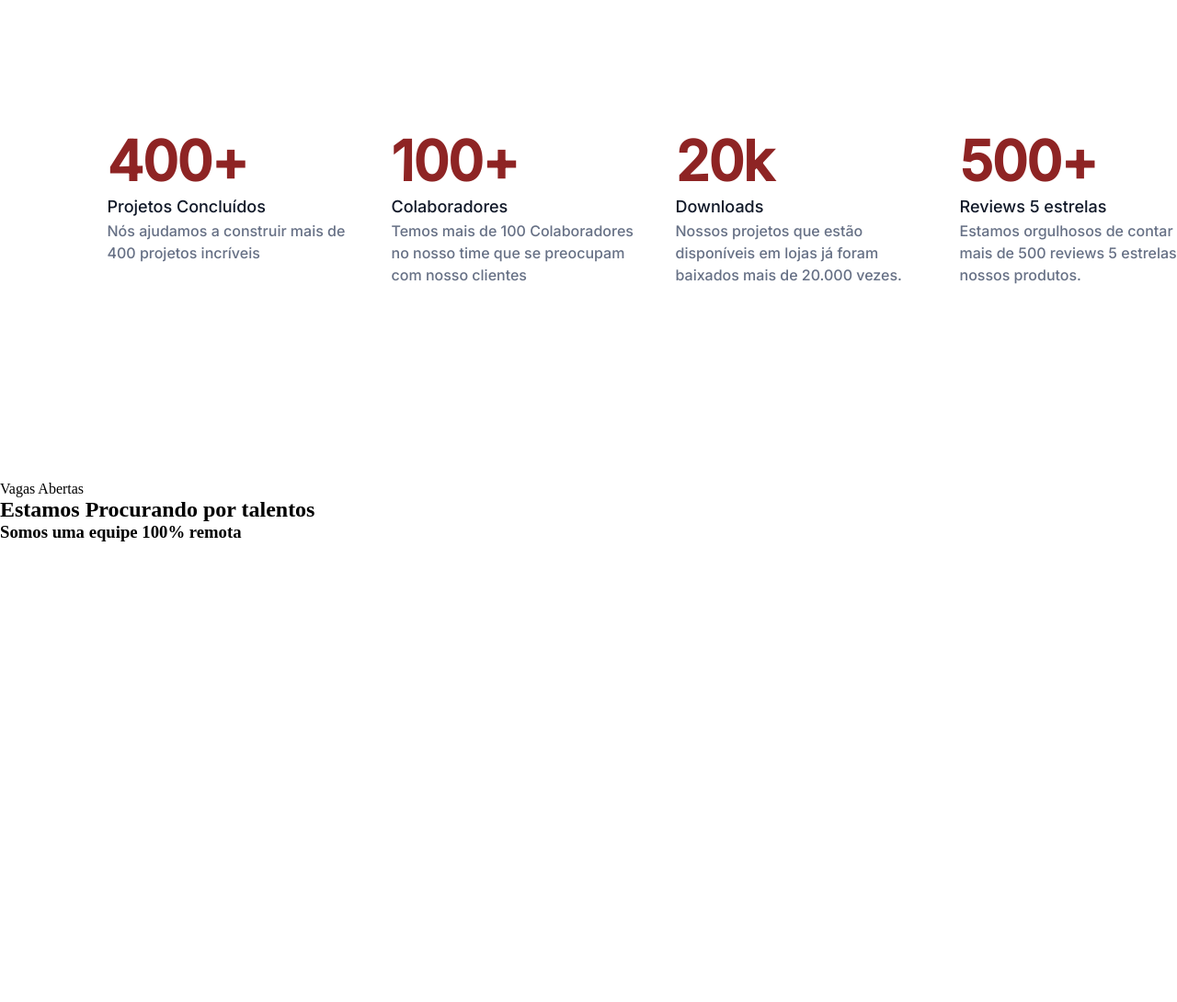
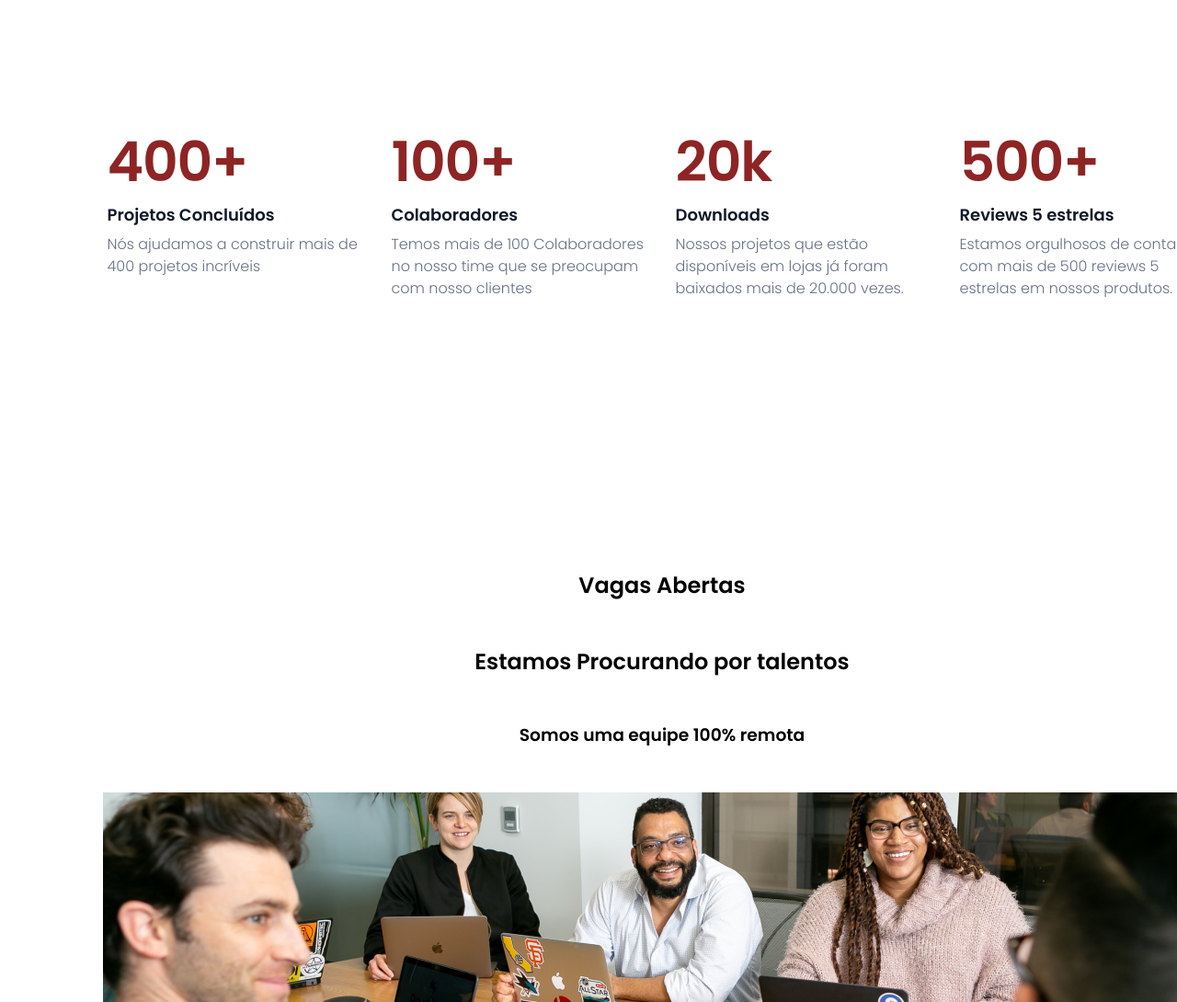
Before and after one commit to thiaaagao/7daysofcode, a plain HTML site: page index.html in a window 1280 px wide. Shown: the part 540-1630 px from the top of the page at 92% size. Before the commit the page ends 1130 px from the top, so only its background shows below. Drawn offline with Linux system fonts and the light colour scheme.

Commit message:
section talents

```diff
--- a/css/style.css
+++ b/css/style.css
@@ -2,9 +2,11 @@
 :root {
     --text-color: #667085;
     --main-color: #8E2424;
+
 }
 *{
     margin: 0 auto;
+    font-family: "Poppins";
 
 }
 .navbar{
@@ -218,7 +220,7 @@
 /* PADRONIZANDO TEXTOS METRICAS */
 .metricas span{
 
-    line-height: 72px;
+    line-height: 75px;
     color:var(--main-color);
     font-weight:600;
     font-size:60px;
@@ -227,14 +229,15 @@
 
 }
 
-.metricas h3{
+.metricas h1{
 
-    line-height:28px;
+    line-height: 40px;
 
     font-size: 18px;
-    font-weight: 500;
+    font-weight: bold;
 
     color: #101828;
+
 
 }
 
@@ -248,3 +251,30 @@
     color: #667085;
 
 }
+
+/* VACATIONS - SECTION */
+
+.vacations{
+    width: 1440px;
+    height: 1798px;
+    background: #FFFFFF;
+
+    display: flex;
+    padding: 96px 0px;
+    flex-direction: column;
+
+}
+.talents{
+    text-align: center;
+    align-items: center;
+
+    display: flex;
+    flex-direction: column;
+
+    padding: 0 auto;
+    gap: 48px;
+
+}
+.talents span{
+
+}
--- a/index.html
+++ b/index.html
@@ -9,9 +9,7 @@
   </head>
 
   <body>
-
     <header class="navbar">
-
       <nav class="container-nav">
         <div class="logo">
           <img src="./img/worldwide 1 (Traced).png" />
@@ -31,7 +29,6 @@
           <button action="#" class="button-one">Entrar</button>
           <button id="signUp" class="button-two">Cadastrar</button>
         </div>
-
       </nav>
     </header>
 
@@ -39,52 +36,66 @@
     <section class="sobre-nos">
       <span>Sóbre nos</span>
       <h1>Por que somos diferentes?</h1>
-      <p>Nós focamos nos detalhes de tudo que fazemos. Tudo para ajudar as empresas de todo mundo a se concentrarem naquilo que é realmente importante para elas.</p>
+      <p>
+        Nós focamos nos detalhes de tudo que fazemos. Tudo para ajudar as
+        empresas de todo mundo a se concentrarem naquilo que é realmente
+        importante para elas.
+      </p>
     </section>
 
     <!-- METRICAS -->
     <section class="container-metricas">
-
       <div class="metricas-conteudo">
-
         <div class="metricas">
           <span>400+</span>
-          <h3>Projetos Concluídos</h3>
+          <h1>Projetos Concluídos</h1>
           <p>Nós ajudamos a construir mais de 400 projetos incríveis</p>
         </div>
 
         <div class="metricas">
           <span>100+</span>
-          <h3>Colaboradores</h3>
-            <p>Temos mais de 100 Colaboradores no nosso time que se preocupam com nosso clientes</p>
+          <h1>Colaboradores</h1>
+          <p>
+            Temos mais de 100 Colaboradores no nosso time que se preocupam com
+            nosso clientes
+          </p>
         </div>
 
         <div class="metricas">
           <span>20k</span>
-          <h3>Downloads</h3>
-            <p>Nossos projetos que estão disponíveis em lojas já foram baixados mais de 20.000 vezes.</p>
+          <h1>Downloads</h1>
+          <p>
+            Nossos projetos que estão disponíveis em lojas já foram baixados
+            mais de 20.000 vezes.
+          </p>
         </div>
 
         <div class="metricas">
           <span>500+</span>
-          <h3>Reviews 5 estrelas</h3>
-            <p>Estamos orgulhosos de contar com mais de 500 reviews 5 estrelas em nossos produtos.</p>
+          <h1>Reviews 5 estrelas</h1>
+          <p>
+            Estamos orgulhosos de contar com mais de 500 reviews 5 estrelas em
+            nossos produtos.
+          </p>
         </div>
+      </div>
+    </section>
+
+    <!--Seção vagas-->
+
+    <section class="vacations">
+
+      <div class="talents">
+          <h2>Vagas Abertas</h2>
+          <h1>Estamos Procurando por talentos</h1>
+          <h3>Somos uma equipe 100% remota</h3>
+          <img src="./img/reuniao.png" alt="nosso time" />
+      </div>
+
 
       </div>
 
-    </section>
-
-    <section class="vacations">
-      <div class="vagas">
-        <span>Vagas Abertas</span>
-          <h1>Estamos Procurando por talentos</h1>
-            <h3>Somos uma equipe 100% remota</h3>
-      </div>
-      <div class="lista-vagas">
-
-      </div>
+      <div class="vagas-abertas"></div>
     </section>
   </body>
-
 </html>
```
Also changed, not shown: img/reuniao.png (added). Lines whose indentation alone changed are shown as unchanged.
